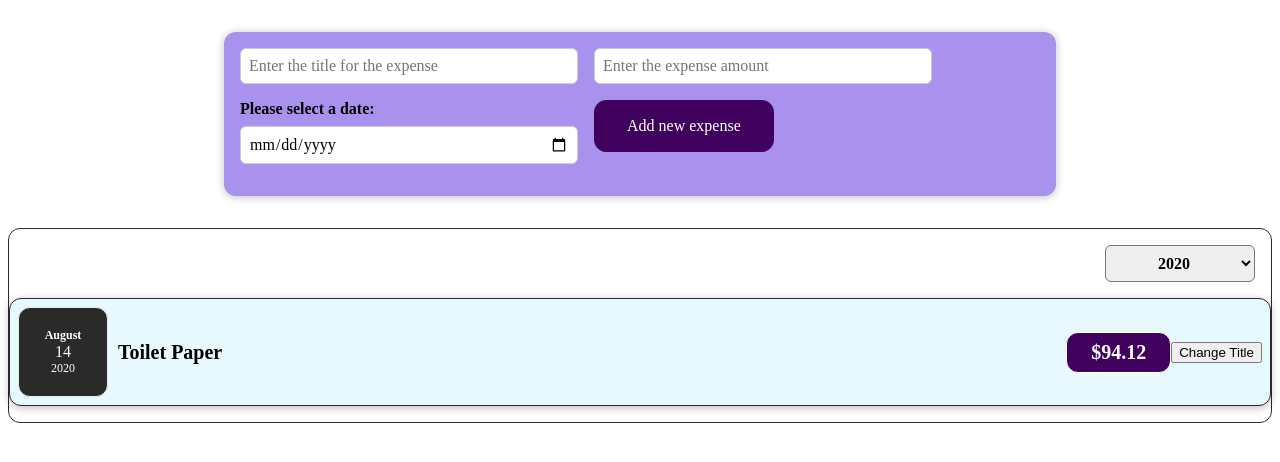
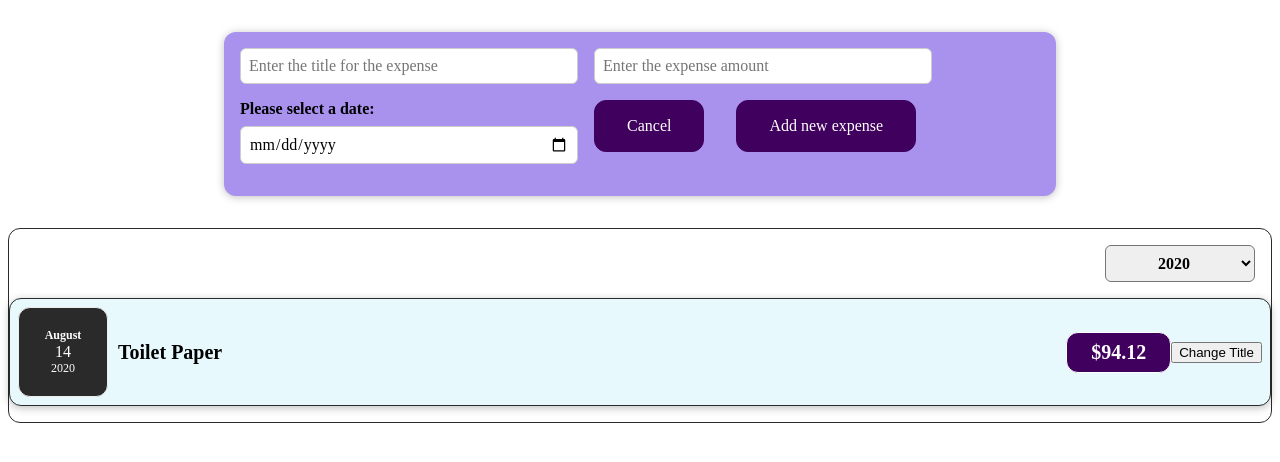
Before and after one commit to Aakarshit-Dhuria/React-Practice, a React (Create React App) app: page / in a window 1280 px wide. Both pictures are taken after a click on the button "Add new expense". Shown: the top 462 px of the page. Built offline with nearby package versions, Linux system fonts and the light colour scheme.

Commit message:
Made changes to new expense form

```diff
--- a/src/components/NewExpense/NewExpense.js
+++ b/src/components/NewExpense/NewExpense.js
@@ -4,8 +4,8 @@ import NewExpenseForm from './NewExpenseForm';
 const NewExpense = (props) => {
 	function saveExpenseHandler(enteredData) {
 		const expenseData = { ...enteredData, id: Math.random().toString() };
-		console.log('In Add New Expense component');
-		console.log(expenseData);
+		// console.log('In Add New Expense component');
+		// console.log(expenseData);
 		props.onAddExpense(expenseData);
 	}
 
--- a/src/components/NewExpense/NewExpenseForm.js
+++ b/src/components/NewExpense/NewExpenseForm.js
@@ -60,10 +60,22 @@ const NewExpense = (props) => {
 			amount: '',
 			date: '',
 		});
+		toggleButton();
 	}
 
-	return (
-		<form onSubmit={submitHandler}>
+	const [buttonClicked, setButtonClicked] = useState(false);
+	let formContent = (
+		<div className="new-expense__actions">
+			<button onClick={toggleButton}>Add new expense</button>
+		</div>
+	);
+
+	function toggleButton() {
+		setButtonClicked(!buttonClicked);
+	}
+
+	if (buttonClicked) {
+		formContent = (
 			<div className="new-expense__controls">
 				<div className="new-expense__control">
 					<input
@@ -95,11 +107,17 @@ const NewExpense = (props) => {
 				</div>
 
 				<div className="new-expense__actions">
+					<button onClick={toggleButton}>Cancel</button>
+				</div>
+
+				<div className="new-expense__actions">
 					<button type="submit">Add new expense</button>
 				</div>
 			</div>
-		</form>
-	);
+		);
+	}
+
+	return <form onSubmit={submitHandler}>{formContent}</form>;
 };
 
 export default NewExpense;
```
